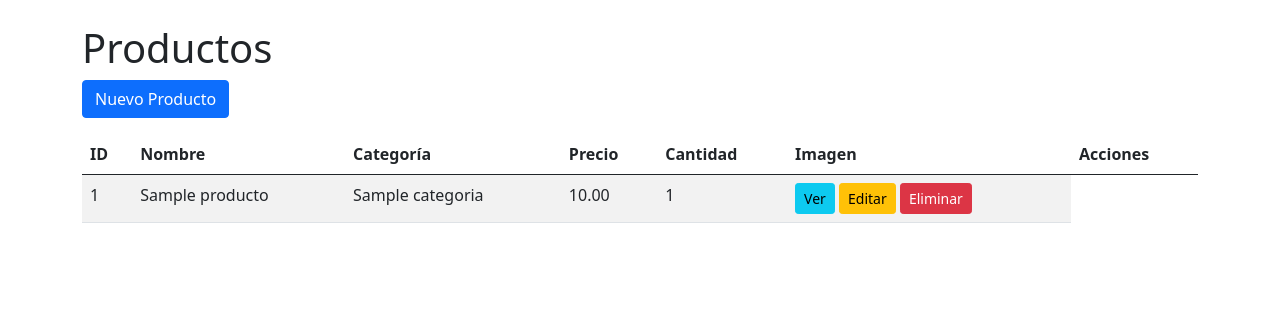
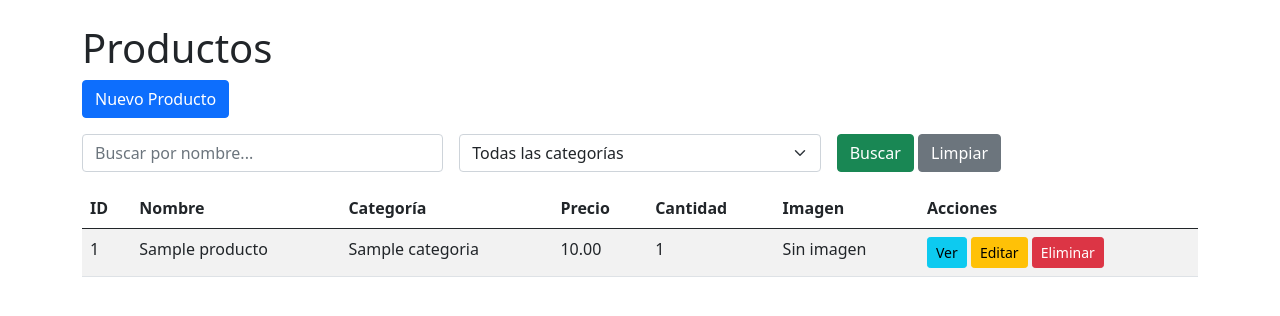
Before and after one commit to MateoRosero/Inventario-CARF, a Flask app: page /productos in a window 1280 px wide. Shown: the part 56-372 px from the top of the page. Run offline with Flask 3, Linux system fonts and the light colour scheme; tables that the repository leaves empty hold one stand-in row (values such as "Sample post").

Commit message:
Se agrego la funcion de filtrar los productos.

```diff
--- a/routes.py
+++ b/routes.py
@@ -46,8 +46,23 @@ def eliminar_categoria(id):
 # --------- RUTAS DE PRODUCTO ---------
 @app.route('/productos')
 def listar_productos():
-    productos = Producto.query.all()
-    return render_template('productos_list.html', productos=productos)
+    categoria_id = request.args.get('categoria', type=int)
+    busqueda = request.args.get('q', '', type=str)
+
+    # Consulta base
+    query = Producto.query
+
+    # Filtro por categoría
+    if categoria_id:
+        query = query.filter_by(categoria_id=categoria_id)
+
+    # Búsqueda por nombre
+    if busqueda:
+        query = query.filter(Producto.nombre.ilike(f'%{busqueda}%'))
+
+    productos = query.all()
+    categorias = Categoria.query.all()
+    return render_template('productos_list.html', productos=productos, categorias=categorias, categoria_id=categoria_id, busqueda=busqueda)
 
 @app.route('/producto/nuevo', methods=['GET','POST'])
 def crear_producto():
--- a/templates/productos_list.html
+++ b/templates/productos_list.html
@@ -3,6 +3,26 @@
 {% block content %}
   <h1>Productos</h1>
   <a href="{{ url_for('crear_producto') }}" class="btn btn-primary mb-3">Nuevo Producto</a>
+
+  <!-- Formulario de búsqueda y filtro -->
+  <form method="get" class="row g-3 mb-3">
+    <div class="col-md-4">
+      <input type="text" name="q" class="form-control" placeholder="Buscar por nombre..." value="{{ busqueda or '' }}">
+    </div>
+    <div class="col-md-4">
+      <select name="categoria" class="form-select">
+        <option value="">Todas las categorías</option>
+        {% for c in categorias %}
+          <option value="{{ c.id }}" {% if categoria_id == c.id %}selected{% endif %}>{{ c.nombre }}</option>
+        {% endfor %}
+      </select>
+    </div>
+    <div class="col-md-4">
+      <button type="submit" class="btn btn-success">Buscar</button>
+      <a href="{{ url_for('listar_productos') }}" class="btn btn-secondary">Limpiar</a>
+    </div>
+  </form>
+
   <table class="table table-striped">
     <thead>
       <tr>
@@ -18,6 +38,13 @@
           <td>{{ p.precio }}</td>
           <td>{{ p.cantidad }}</td>
           <td>
+            {% if p.imagen %}
+              <img src="{{ url_for('uploaded_file_main', filename=p.imagen) }}" alt="{{ p.nombre }}" width="50">
+            {% else %}
+              Sin imagen
+            {% endif %}
+          </td>
+          <td>
             <a href="{{ url_for('detalle_producto', id=p.id) }}" class="btn btn-sm btn-info">Ver</a>
             <a href="{{ url_for('editar_producto', id=p.id) }}" class="btn btn-sm btn-warning">Editar</a>
             <a href="{{ url_for('eliminar_producto', id=p.id) }}" class="btn btn-sm btn-danger">Eliminar</a>
```
